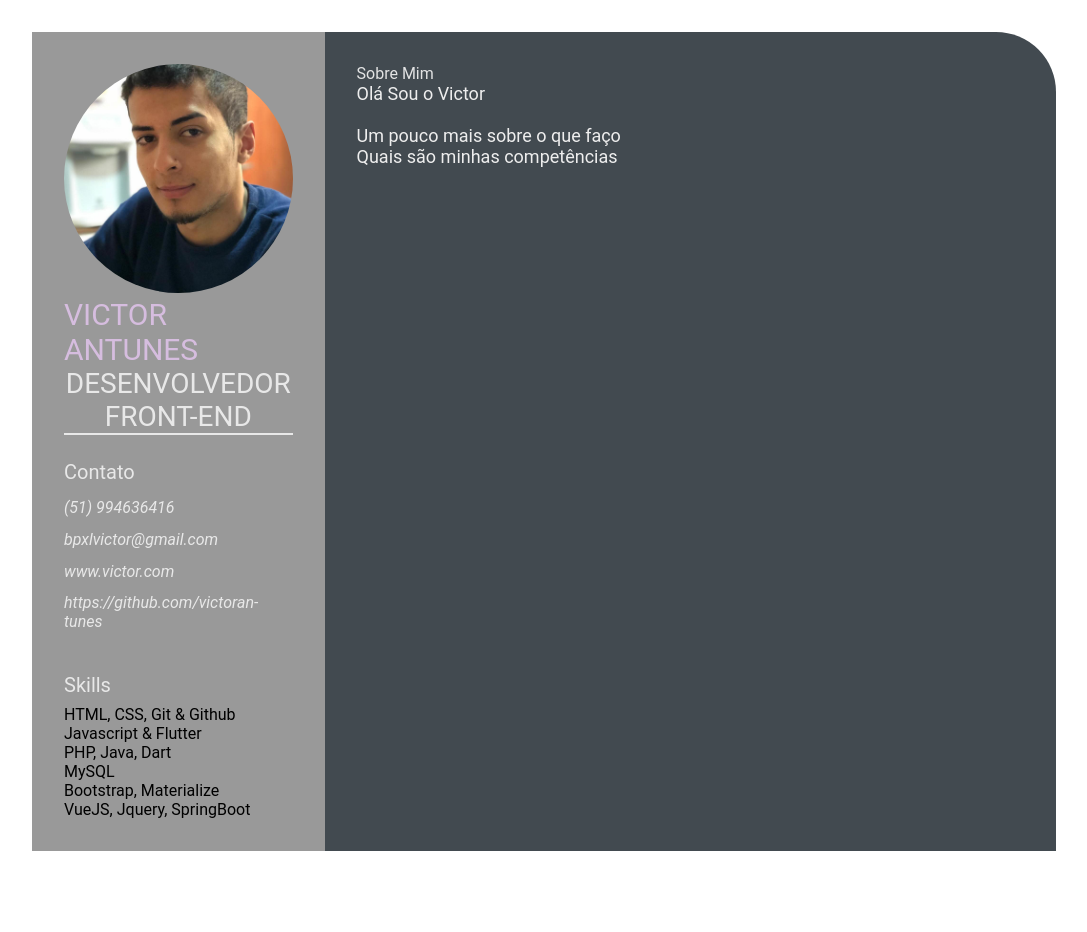
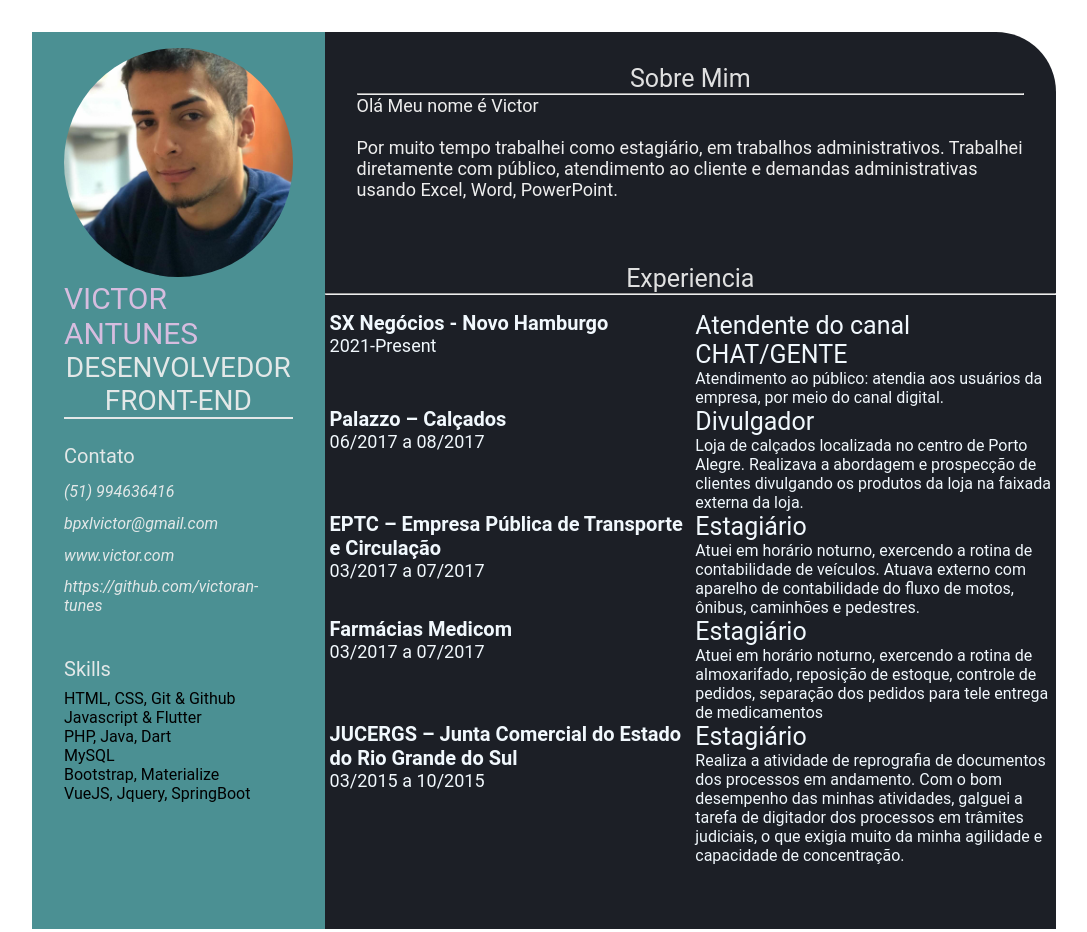
Before and after one commit to victoran-tunes/jornada-dev, a plain HTML site: page index.html in a window 1280 px wide. Shown: the whole page, without its empty margins (96-1183 px from the left). Before the commit the page ends 883 px from the top, so only its background shows below. Drawn offline with Linux system fonts and the light colour scheme.

Commit message:
Adicionando estilização

```diff
--- a/index.html
+++ b/index.html
@@ -49,14 +49,82 @@
                     <div class="right-title">
                         Sobre Mim
                     </div>
+                    <hr>
                     <p class="about-me-contents">
-                        Olá Sou o Victor <br>
-                        <br>Um pouco mais sobre o que faço
-                        <br>Quais são minhas competências
+                        Olá Meu nome é Victor <br>
+                        <br>Por muito tempo trabalhei como estagiário, em trabalhos administrativos. Trabalhei
+                        diretamente
+                        com público, atendimento ao cliente e demandas administrativas usando Excel, Word,
+                        PowerPoint.
+
                     </p>
                 </section>
             </div>
+            <section class="experience gap">
+                <div class="right-title">Experiencia</div>
+                <hr>
+                <div class="experience-contents">
+                    <div class="exp-left">
+                        <p class="exp-company-name">SX Negócios - Novo Hamburgo</p>
+                        <p class="exp-time-period">2021-Present</p>
+                    </div>
+                    <div class="exp-right">
+                        <p class="exp-position">Atendente do canal CHAT/GENTE</p>
+                        <p class="exp-desc">Atendimento ao público: atendia aos
+                            usuários da empresa, por meio do canal digital.</p>
+                    </div>
+
+                    <div class="exp-left">
+                        <p class="exp-company-name">Palazzo – Calçados</p>
+                        <p class="exp-time-period">06/2017 a 08/2017</p>
+                    </div>
+                    <div class="exp-right">
+                        <p class="exp-position">Divulgador</p>
+                        <p class="exp-desc">Loja de calçados localizada no centro de Porto Alegre. Realizava a
+                            abordagem e prospecção de clientes divulgando os produtos da loja na faixada externa da
+                            loja.
+                        </p>
+                    </div>
+                    <div class="exp-left">
+                        <p class="exp-company-name">EPTC – Empresa Pública de Transporte e Circulação</p>
+                        <p class="exp-time-period">03/2017 a 07/2017</p>
+                    </div>
+                    <div class="exp-right">
+                        <p class="exp-position">Estagiário</p>
+                        <p class="exp-desc">Atuei em horário noturno, exercendo a rotina de contabilidade de
+                            veículos. Atuava externo com aparelho de contabilidade do fluxo de motos, ônibus,
+                            caminhões e pedestres.
+                        </p>
+                    </div>
+                    <div class="exp-left">
+                        <p class="exp-company-name">Farmácias Medicom
+                        </p>
+                        <p class="exp-time-period">03/2017 a 07/2017</p>
+                    </div>
+                    <div class="exp-right">
+                        <p class="exp-position">Estagiário</p>
+                        <p class="exp-desc">Atuei em horário noturno, exercendo a rotina de almoxarifado,
+                            reposição de estoque, controle de pedidos, separação dos pedidos para tele entrega de
+                            medicamentos</p>
+                    </div>
+                    <div class="exp-left">
+                        <p class="exp-company-name">JUCERGS – Junta Comercial do Estado do Rio Grande do Sul
+                        </p>
+                        <p class="exp-time-period">03/2015 a 10/2015</p>
+                    </div>
+                    <div class="exp-right">
+                        <p class="exp-position">Estagiário</p>
+                        <p class="exp-desc">Realiza a atividade de reprografia de documentos dos processos em
+                            andamento. Com o bom desempenho das minhas atividades, galguei a tarefa de digitador
+                            dos processos em trâmites judiciais, o que exigia muito da minha agilidade e capacidade de
+                            concentração.</p>
+                    </div>
+
+                </div>
+            </section>
         </section>
+
+
 
 
 
--- a/style.css
+++ b/style.css
@@ -17,18 +17,18 @@ grid-template-columns: repeat(7, 1fr);
 .left-section{
     grid-column: span 2;
     height: 100%;
-    background-color: #999999;
+    background-color: #4b9093;
 }
 
 .right-section{
     grid-column: span 5;
     height: 100%;
-    background-color: #424a50;
+    background-color: #1c1f26;
     border-radius: 0px 60px 0px 0px;
 }
 
 .left-section-content{
-padding: 2rem 2rem;
+    padding: 1rem 2rem;
 }
 
 .profile{
@@ -88,6 +88,8 @@ padding: 2rem 2rem;
 
 .right-title{
     color: #eeee;
+    font-size: 25px;
+    text-align: center;
 }
 
 .gap{
@@ -98,3 +100,42 @@ padding: 2rem 2rem;
     font-size: 18px;
     color: #eeeeee;
 }
+
+.experience-contents,
+.education-contents,
+.awards-contents{
+    display: grid;
+    grid-template-columns: repeat(2, 1fr);
+    padding-top: 1rem;
+    padding-bottom: 2rem;
+    color: #f1f8fd;
+}
+
+.exp-company-name,
+.education-school-name,
+.awards-company-name{
+    font-size: 20px;
+    font-weight: bold;
+    padding-left: 5px;
+}
+
+.exp-time-period,
+.educationp-time-period,
+.awards-time-period{
+    font-size: 18px;
+    padding-left: 5px;
+}
+
+.exp-position,
+.education-subject,
+.awards-name{
+    font-size: 25px;
+    padding-left: 5px;
+}
+
+.exp-desc,
+.education-desc,
+.awards-desc{
+    font-size: 16px;
+    padding-left: 5px;
+}
```
Lines whose indentation alone changed are shown as unchanged.
